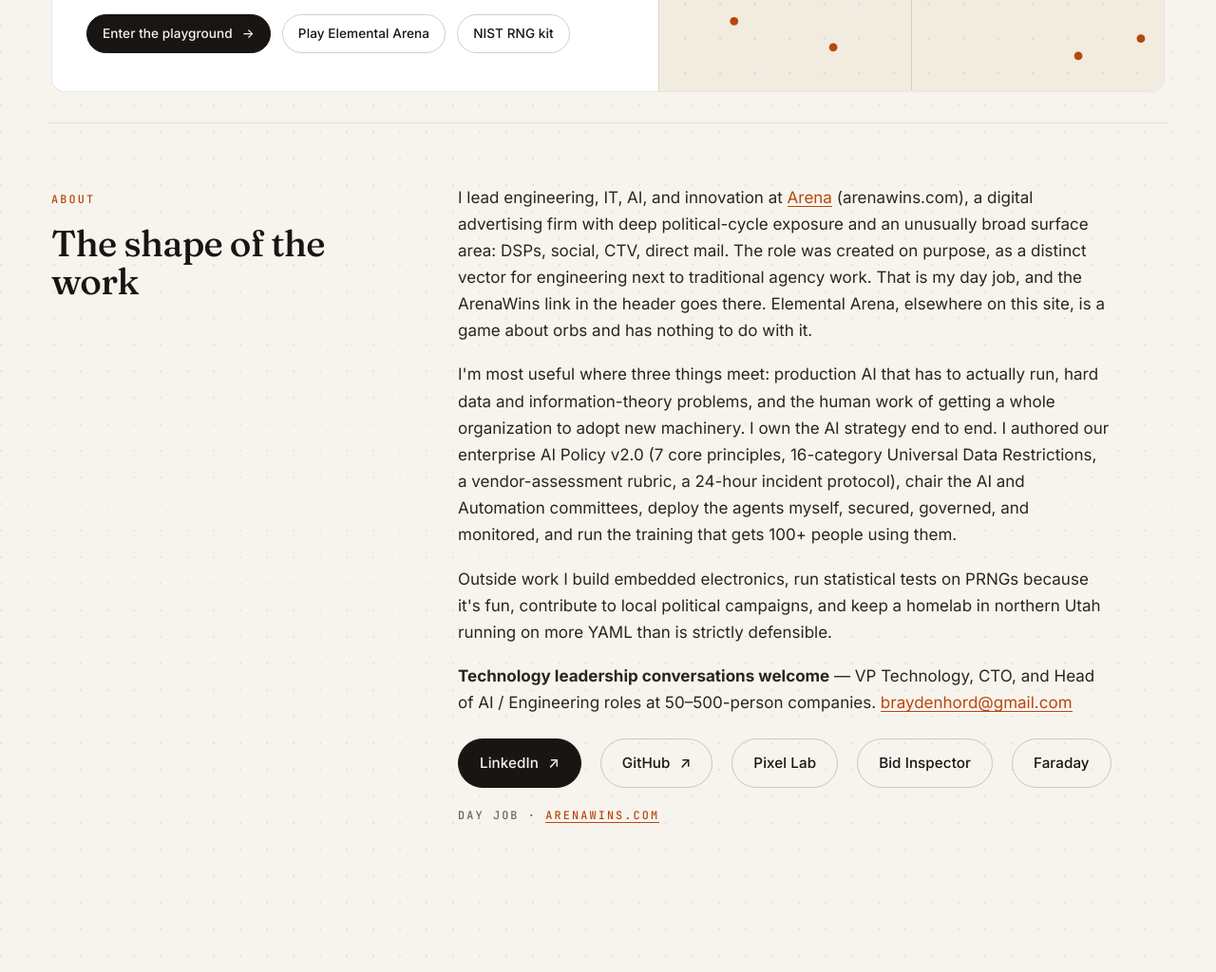
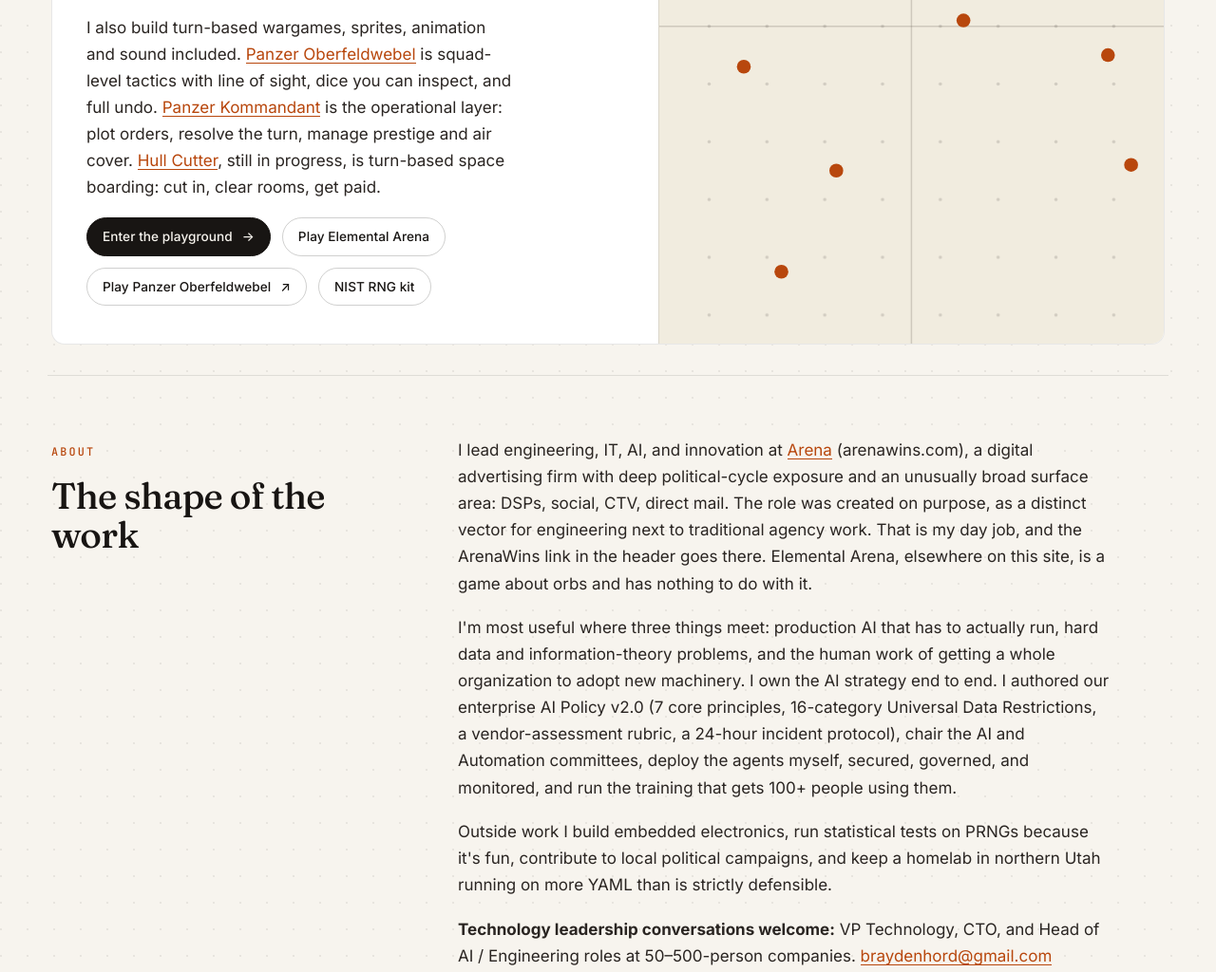
Before and after one commit to hord-brayden/hord-brayden.github.io, a plain HTML site: page index.html in a window 1280 px wide. Shown: the part 5294-6318 px from the top of the page at 95% size. Drawn offline with Linux system fonts and the light colour scheme.

Commit message:
Add Panzer Oberfeldwebel, Panzer Kommandant and Hull Cutter to Play; Faraday in Tools; generalize ad spend figure

```diff
--- a/index.html
+++ b/index.html
@@ -17,7 +17,7 @@
 
   <meta charset="UTF-8">
   <meta name="viewport" content="width=device-width, initial-scale=1.0">
-  <title>Brayden Hord | Director of Engineering &amp; Innovation — technology, data, and AI leadership</title>
+  <title>Brayden Hord | Director of Engineering &amp; Innovation | Technology, data, and AI leadership</title>
   <meta name="description" content="Brayden Hord is Director of Engineering &amp; Innovation at Arena, where he runs engineering, IT, data and AI as a P&amp;L: 25 systems in production returning $1.2M a year in measured value, governed AI rolled out to 100+ staff, and automation that returns about 175 staff hours a week.">
 
   <link rel="apple-touch-icon" sizes="180x180" href="img/apple-icon-180x180.png">
@@ -514,9 +514,23 @@
             timer, and Elemental Arena, a bouncing-orb battle game where
             every match replays exactly from a seed.
           </p>
+          <p>
+            I also build turn-based wargames, sprites, animation and sound
+            included.
+            <a href="https://panzer-oberfeldwebel.pages.dev/" target="_blank" rel="noopener">Panzer Oberfeldwebel</a>
+            is squad-level tactics with line of sight, dice you can inspect,
+            and full undo.
+            <a href="https://panzerkommandant.pages.dev/" target="_blank" rel="noopener">Panzer Kommandant</a>
+            is the operational layer: plot orders, resolve the turn, manage
+            prestige and air cover.
+            <a href="https://hullcutter.pages.dev/" target="_blank" rel="noopener">Hull Cutter</a>,
+            still in progress, is turn-based space boarding: cut in, clear
+            rooms, get paid.
+          </p>
           <div class="button-row" style="justify-content:flex-start">
             <a class="btn btn--small" href="playground.html">Enter the playground <span aria-hidden="true">&rarr;</span></a>
             <a class="btn btn--ghost btn--small" href="elemental-arena.html">Play Elemental Arena</a>
+            <a class="btn btn--ghost btn--small" href="https://panzer-oberfeldwebel.pages.dev/" target="_blank" rel="noopener">Play Panzer Oberfeldwebel <span aria-hidden="true">&#8599;</span></a>
             <a class="btn btn--ghost btn--small" href="testing-kit.html">NIST RNG kit</a>
           </div>
         </div>
@@ -602,7 +616,7 @@
             more YAML than is strictly defensible.
           </p>
 
-          <p> <strong>Technology leadership conversations welcome</strong> — VP Technology, CTO, and Head of AI / Engineering roles at 50–500-person companies. <a href="mailto:braydenhord@gmail.com">braydenhord@gmail.com</a> </p> <div class="contact-strip">
+          <p> <strong>Technology leadership conversations welcome:</strong> VP Technology, CTO, and Head of AI / Engineering roles at 50–500-person companies. <a href="mailto:braydenhord@gmail.com">braydenhord@gmail.com</a> </p> <div class="contact-strip">
             <a class="btn" href="https://www.linkedin.com/in/brayden-hord" target="_blank" rel="noopener">LinkedIn <span aria-hidden="true">&#8599;</span></a>
             <a class="btn btn--ghost" href="https://github.com/hord-brayden/" target="_blank" rel="noopener">GitHub <span aria-hidden="true">&#8599;</span></a>
             <a class="btn btn--ghost" href="pixel-lab.html">Pixel Lab</a>
--- a/js/site.js
+++ b/js/site.js
@@ -87,10 +87,14 @@
         { group: 'Tools', items: [
           { href: 'pixel-lab.html',     label: 'Pixel Lab',     note: 'ad pixel testing, Chrome' },
           { href: 'bid-inspector.html', label: 'Bid Inspector', note: 'header bidding, Chrome' },
+          { href: 'faraday.html',       label: 'Faraday',       note: 'consent audit, closed beta' },
           { href: 'https://github.com/hord-brayden/lidless', label: 'Lidless', note: 'macOS, open source', external: true }
         ]},
         { group: 'Play', items: [
           { href: 'elemental-arena.html', label: 'Elemental Arena', note: 'the orb battle game' },
+          { href: 'https://panzer-oberfeldwebel.pages.dev/', label: 'Panzer Oberfeldwebel', note: 'squad tactics, all custom art', external: true },
+          { href: 'https://panzerkommandant.pages.dev/',     label: 'Panzer Kommandant',    note: 'operational wargame', external: true },
+          { href: 'https://hullcutter.pages.dev/',           label: 'Hull Cutter',          note: 'space boarding, in progress', external: true },
           { href: 'playground.html',      label: 'Playground',      note: 'RNG and crypto toys' },
           { href: 'testing-kit.html',     label: 'RNG testing kit', note: 'NIST-style tests' },
           { href: 'f1-timer.html',        label: 'Reaction timer',  note: 'F1 lights' }
```
Also changed, not shown: resume.html (+3 -3 lines), 1 other file.
